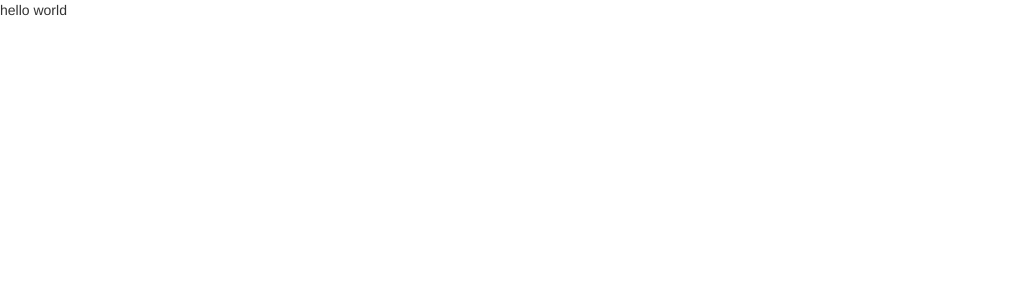
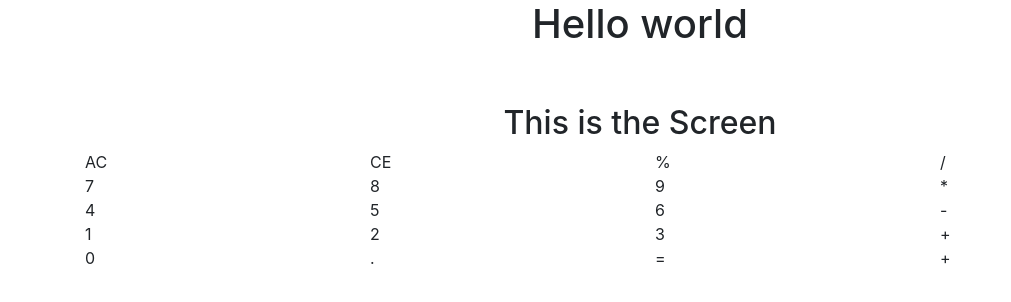
Before and after one commit to alexander-guesnon/Simple-Calculator, a plain HTML site: page index.html in a window 1280 px wide. Shown: the whole page, without its empty margins (0-1011 px from the left). Drawn offline with nearby package versions, Linux system fonts and the light colour scheme.

Commit message:
rouch view

```diff
--- a/css/style.css
+++ b/css/style.css
@@ -1,3 +1,6 @@
 body{
 background: white;
 }
+h1, h2 {
+		text-align: center;
+}
--- a/index.html
+++ b/index.html
@@ -2,21 +2,109 @@
 <html>
 
 <head>
-  <link rel="stylesheet" href="https://maxcdn.bootstrapcdn.com/bootstrap/3.3.7/css/bootstrap.min.css">
+	<!-- jQuery library -->
+	<script src="https://code.jquery.com/jquery-3.3.1.js" integrity="sha256-2Kok7MbOyxpgUVvAk/HJ2jigOSYS2auK4Pfzbm7uH60=" crossorigin="anonymous"></script>
+	<!-- Bootstrap library -->
+	<link href="https://maxcdn.bootstrapcdn.com/bootstrap/4.0.0/css/bootstrap.min.css" rel="stylesheet" integrity="sha384-Gn5384xqQ1aoWXA+058RXPxPg6fy4IWvTNh0E263XmFcJlSAwiGgFAW/dAiS6JXm" crossorigin="anonymous">
+	<script src="https://maxcdn.bootstrapcdn.com/bootstrap/4.0.0/js/bootstrap.min.js" integrity="sha384-JZR6Spejh4U02d8jOt6vLEHfe/JQGiRRSQQxSfFWpi1MquVdAyjUar5+76PVCmYl" crossorigin="anonymous"></script>
 
-  <!-- jQuery library -->
-  <script src="https://ajax.googleapis.com/ajax/libs/jquery/3.1.1/jquery.min.js"></script>
 
-  <!--JavaScript -->
-  <script src="https://maxcdn.bootstrapcdn.com/bootstrap/3.3.7/js/bootstrap.min.js"></script>
-  <link rel="stylesheet" type="text/css" href="css/style.css">
-  <link href="https://maxcdn.bootstrapcdn.com/font-awesome/4.7.0/css/font-awesome.min.css" rel="stylesheet" integrity="sha384-wvfXpqpZZVQGK6TAh5PVlGOfQNHSoD2xbE+QkPxCAFlNEevoEH3Sl0sibVcOQVnN" crossorigin="anonymous">
-  <script src="js/script.js"></script>
+	<link rel="stylesheet" type="text/css" href="css/style.css">
+	<script src="js/script.js"></script>
 
-  <title>My JS Calculator</title>
+	<title>My JS Calculator</title>
+</head>
+<!--set up title-->
+<!--set up display-->
+<!--set up buttons-->
+<!--buttons: AC CE / * - + = . 1 2 3 4 5 6 7 8 9 0-->
 
-</head>
+<body>
+	<h1>Hello world</h1>
+	<br><br>
 
-<body>hello world</body>
+	<div class="container">
+		<div class="row">
+			<div class="col">
+				<h2>This is the Screen</h2></div>
+		</div>
+		<div class="row">
+			<div class="col">
+				<div>AC</div>
+			</div>
+			<div class="col">
+				<div>CE</div>
+			</div>
+			<div class="col">
+				<div>%</div>
+			</div>
+			<div class="col">
+				<div>/</div>
+			</div>
+		</div>
+		<div class="row">
+			<div class="col">
+				<div>7</div>
+			</div>
+			<div class="col">
+				<div>8</div>
+			</div>
+			<div class="col">
+				<div>9</div>
+			</div>
+			<div class="col">
+				<div>*</div>
+			</div>
+
+		</div>
+		<div class="row">
+			<div class="col">
+				<div>4</div>
+			</div>
+			<div class="col">
+				<div>5</div>
+			</div>
+			<div class="col">
+				<div>6</div>
+			</div>
+			<div class="col">
+				<div>-</div>
+			</div>
+
+		</div>
+		<div class="row">
+			<div class="col">
+				<div>1</div>
+			</div>
+			<div class="col">
+				<div>2</div>
+			</div>
+			<div class="col">
+				<div>3</div>
+			</div>
+			<div class="col">
+				<div>+</div>
+			</div>
+
+		</div>
+		<div class="row">
+			<div class="col">
+				<div>0</div>
+			</div>
+			<div class="col">
+				<div>.</div>
+			</div>
+			<div class="col">
+				<div>=</div>
+			</div>
+			<div class="col">
+				<div>+</div>
+			</div>
+		</div>
+
+	</div>
+
+</body>
+
 
 </html>
```
Also changed, not shown: js/script.js (+8 -1 lines).
